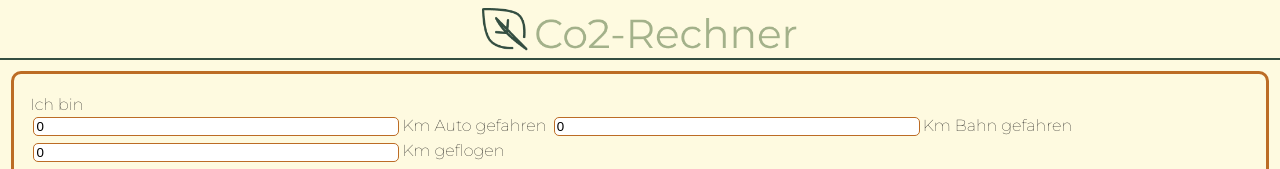
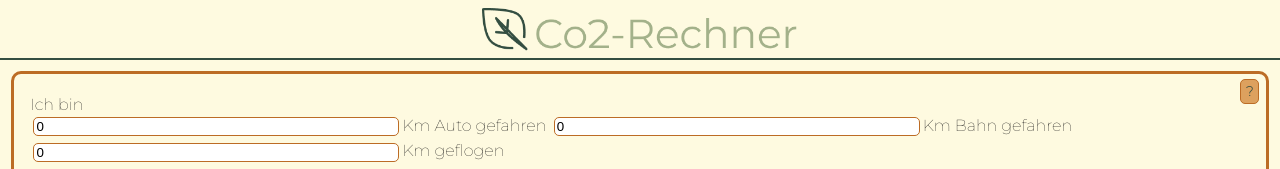
Before and after one commit to danielab93/capstone-project, a React (Vite) app: page /co2-rechner in a window 1280 px wide. Shown: the top 169 px of the page. Built offline with nearby package versions, Linux system fonts and the light colour scheme.

Commit message:
added popup to co2-calculator

```diff
--- a/src/pages/Calculator.jsx
+++ b/src/pages/Calculator.jsx
@@ -2,11 +2,17 @@ import Header from "../components/Header";
 import FooterNavbar from "../components/FooterNavbar";
 import calculatorheader from "../images/Calculator.png";
 import Co2Calculator from "../components/Co2Calculator";
+import PopUp from "../components/PopUp";
 
 function Calculator() {
   return (
     <>
       <Header image={calculatorheader} altText="Favoriten Header" />
+      <PopUp
+        text={
+          "Mit dem Co2-Rechner kannst Du schnell und einfach herausfinden, ob Du noch in Deinem Co2-Budget bist! Einfach Daten eingeben und berechnen lassen!"
+        }
+      />
       <Co2Calculator />
       <FooterNavbar />
     </>
```
